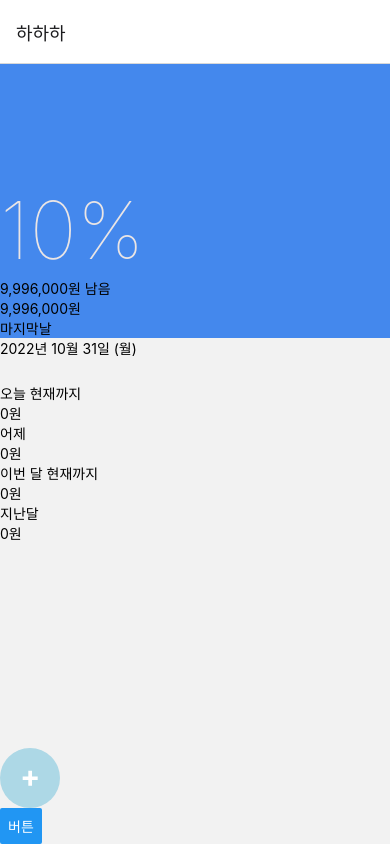
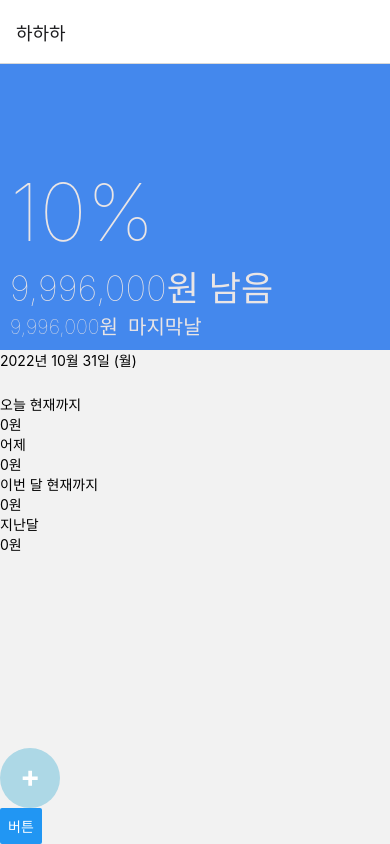
Before and after one commit to TaewookKwak/React-Native-Financial-ledger, a React Native app: screen / in a window 390 px wide. Built offline with nearby package versions, Linux system fonts and the light colour scheme.

Commit message:
style : Mark up main page in progress 20221101

```diff
--- a/assets/styles.js
+++ b/assets/styles.js
@@ -24,6 +24,13 @@ const commonStyles = StyleSheet.create({
     justifyContent: 'flex-end',
     alignItems: 'flex-start',
   },
+
+  flexRowFirstCenter: {
+    display: 'flex',
+    flexDirection: 'row',
+    justifyContent: 'flex-start',
+    alignItems: 'center',
+  },
 })
 
 export default commonStyles
--- a/pages/Main.js
+++ b/pages/Main.js
@@ -6,10 +6,10 @@ const Main = ({ navigation }) => {
     <View style={[commonStyles.flexColFirstEnd]}>
       <View style={[styles.leftMoneyCont]}>
         <Text style={styles.leftMoneyPercent}>10%</Text>
-        <Text>9,996,000원 남음</Text>
-        <View>
-          <Text>9,996,000원</Text>
-          <Text>마지막날</Text>
+        <Text style={styles.leftMoney}>9,996,000원 남음</Text>
+        <View style={commonStyles.flexRowFirstCenter}>
+          <Text style={styles.moneyforAday}>9,996,000원</Text>
+          <Text style={styles.leftDaysInMonth}>마지막날</Text>
         </View>
       </View>
       <View style={[styles.dateCont]}>
@@ -46,6 +46,7 @@ const styles = StyleSheet.create({
     flex: 6,
     backgroundColor: '#4488ed',
     width: '100%',
+    padding: 10,
 
     display: 'flex',
     flexDirection: 'column',
@@ -56,6 +57,23 @@ const styles = StyleSheet.create({
     color: '#eae5e5',
     fontWeight: '100',
   },
+  leftMoney: {
+    fontSize: '35px',
+    color: '#eae5e5',
+    fontWeight: '100',
+  },
+  moneyforAday: {
+    fontSize: '20px',
+    color: '#eae5e5',
+    fontWeight: '100',
+    marginRight: 10,
+  },
+  leftDaysInMonth: {
+    fontSize: '20px',
+    color: '#eae5e5',
+    fontWeight: '100',
+  },
+
   dateCont: {
     flex: 1,
   },
```
